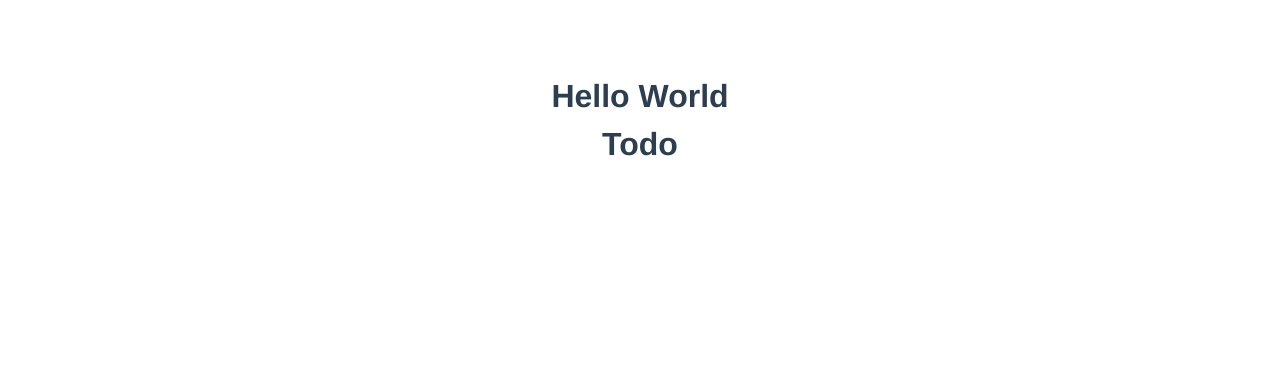
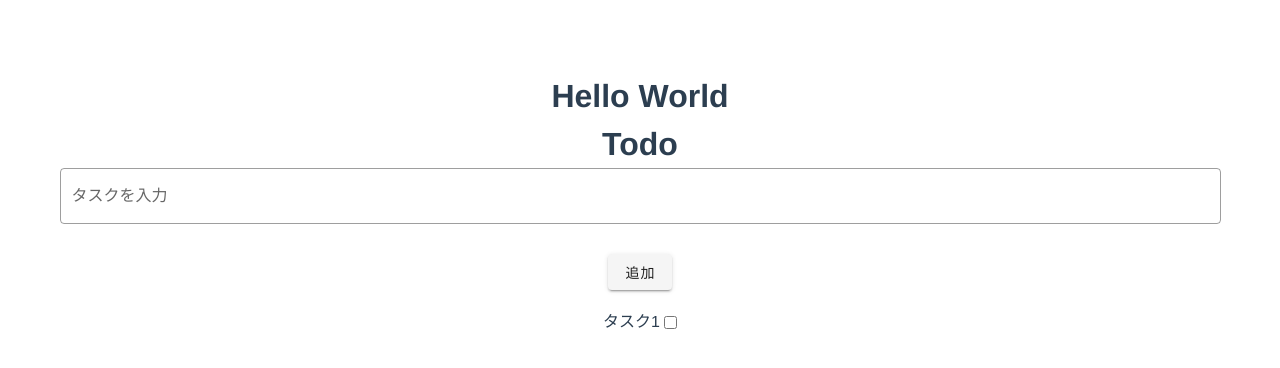
Before and after one commit to noko-nokono/vue-practice, a Vue app in the folder vue-2/: page /todo in a window 1280 px wide. Shown: the top 368 px of the page. Built offline with nearby package versions, Linux system fonts and the light colour scheme.

Commit message:
add counter function

```diff
--- a/vue-2/src/page/Todo.vue
+++ b/vue-2/src/page/Todo.vue
@@ -1,5 +1,73 @@
+<script>
+export default {
+  data() {
+    return {
+      title: "",
+      todos: [{
+        id: 1,
+        title: "タスク1",
+        completed: false
+      }]
+    }
+  },
+  methods: {
+    updateTitle(value) {
+      this.title = value;
+    },
+    addTodo() {
+      this.todos.push({
+        id: this.todos.length + 1,
+        title: this.title,
+        completed: false
+      });
+      this.title = "";
+    },
+    completedTodo(id) {
+      const todo = this.todos.find(todo => todo.id === id);
+      if (todo) {
+        todo.completed = !todo.completed;
+      }
+    }
+  }
+}
+</script>
+
 <template>
   <div>
     <h1>Todo</h1>
+    <v-text-field
+      :value="title"
+      @input="updateTitle"
+      label="タスクを入力"
+      placeholder="新しいタスクを追加..."
+      outlined
+      clearable
+    ></v-text-field>
+    <v-btn @click="addTodo">追加</v-btn>
+    <ul class="list">
+      <li v-for="todo in todos.filter(todo => !todo.completed)" :key="todo.id" class="list-item">
+        <p class="p">{{ todo.title }}</p>
+        <input type="checkbox" :checked="todo.completed" @change="() => completedTodo(todo.id)">
+      </li>
+    </ul>
   </div>
 </template>
+
+<style>
+.list {
+  list-style: none;
+  padding-left: 0 !important;
+  margin-top: 20px;
+}
+
+.list-item {
+  display: flex;
+  justify-content: center;
+  align-items: center;
+  gap: 4px;
+}
+
+.p {
+  margin-bottom: 0 !important;
+}
+</style>
```
